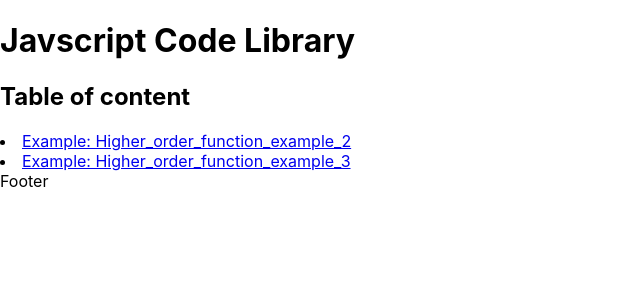
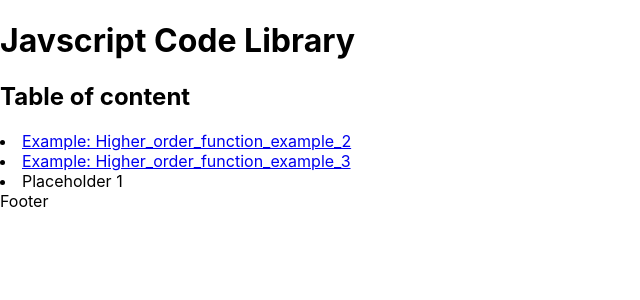
Before and after one commit to duphan2014/code-library, a React (Create React App) app: page / in a window 1280 px wide. Shown: the top 300 px of the page, without its empty margins (0-640 px from the left). Built offline with nearby package versions, Linux system fonts and the light colour scheme.

Commit message:
added placeholder

```diff
--- a/src/components/Home.js
+++ b/src/components/Home.js
@@ -14,6 +14,7 @@ const Home = ()=>{
         <h2>Table of content</h2>
         <li><Link to={`/Higher_order_function_example_2`}>Example: Higher_order_function_example_2</Link></li>
         <li><Link to={`/Higher_order_function_example_3`}>Example: Higher_order_function_example_3</Link></li>
+        <li>Placeholder 1</li>
         <div>
             <span>Footer</span>
         </div>
```
